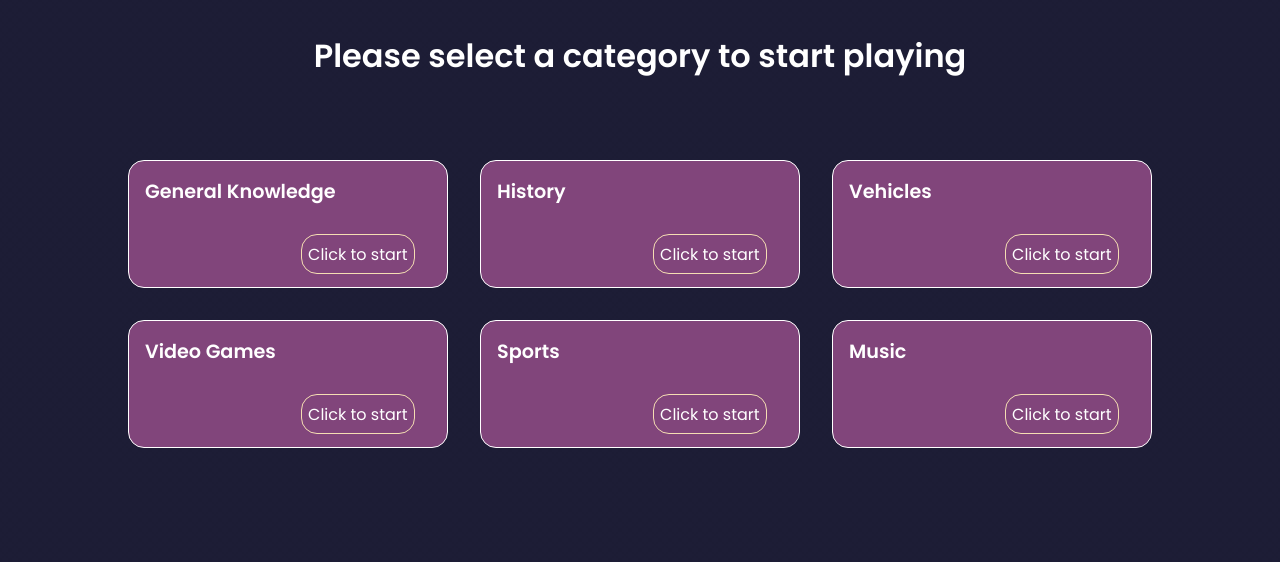
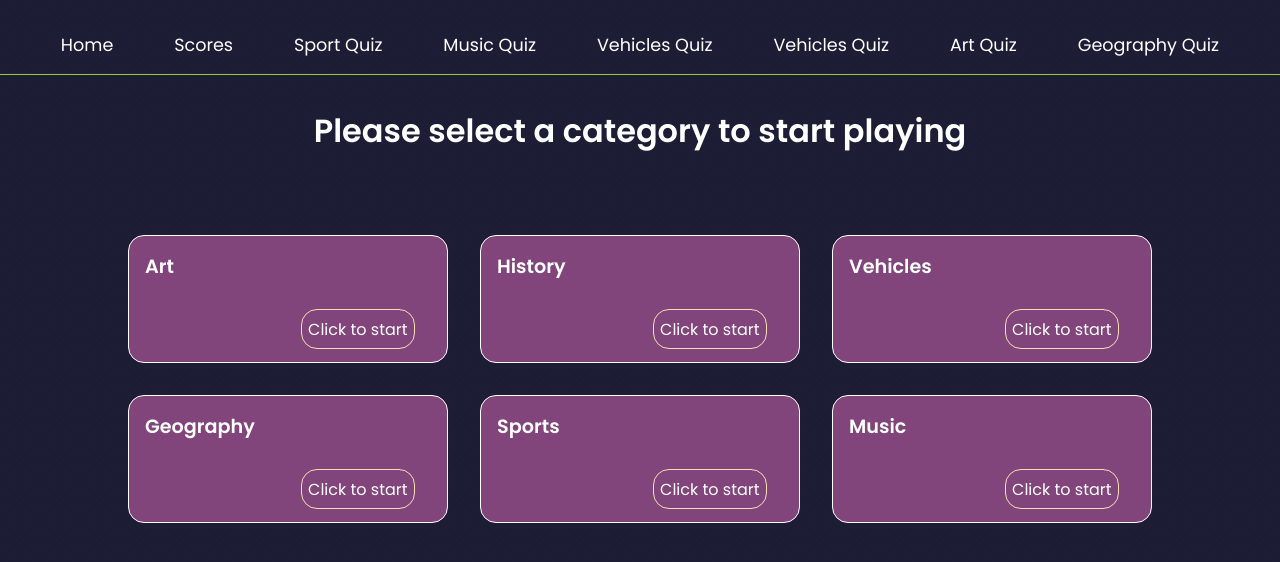
Before and after one commit to babaquero07/trivia-challenge-client, a React (Create React App) app: page /home in a window 1280 px wide. Shown: the top 562 px of the page. Built offline with nearby package versions, Linux system fonts and the light colour scheme.

Commit message:
NavBar terminado

```diff
--- a/src/App.jsx
+++ b/src/App.jsx
@@ -4,10 +4,12 @@ import LandingPage from "./Pages/LandingPage/LandingPage";
 import Home from "./Pages/Home/Home";
 import Game from "./Pages/Game/Game";
 import Scores from "./Pages/Scores/Scores";
+import Navbar from "./Components/NavBar/NavBar";
 
 const App = () => {
   return (
     <BrowserRouter>
+      <Navbar />
       <Routes>
         <Route exact path="/" element={<LandingPage />} />
         <Route exact path="/home" element={<Home />} />
--- /dev/null
+++ b/src/Components/NavBar/NavBar.jsx
@@ -0,0 +1,51 @@
+import React from "react";
+import { Link } from "react-router-dom";
+import style from "./NavBar.module.css";
+
+const Navbar = () => {
+  return (
+    <nav className={style.navBar}>
+      <li>
+        <Link className={style.navBar__link} to="/home">
+          Home
+        </Link>
+      </li>
+      <li>
+        <Link className={style.navBar__link} to="/scores">
+          Scores
+        </Link>
+      </li>
+      <li>
+        <Link className={style.navBar__link} to="/play/sports">
+          Sport Quiz
+        </Link>
+      </li>
+      <li>
+        <Link className={style.navBar__link} to="/play/music">
+          Music Quiz
+        </Link>
+      </li>
+      <li>
+        <Link className={style.navBar__link} to="/play/vehicles">
+          Vehicles Quiz
+        </Link>
+      </li>
+      <li>
+        <Link className={style.navBar__link} to="/play/history">
+          Vehicles Quiz
+        </Link>
+      </li>
+      <li>
+        <Link className={style.navBar__link} to="/play/art">
+          Art Quiz
+        </Link>
+      </li>
+      <li>
+        <Link className={style.navBar__link} to="/play/geography">
+          Geography Quiz
+        </Link>
+      </li>
+    </nav>
+  );
+};
+export default Navbar;
--- /dev/null
+++ b/src/Components/NavBar/NavBar.module.css
@@ -0,0 +1,18 @@
+.navBar {
+  display: flex;
+  width: 100vw;
+  margin: 1rem 0;
+  padding: 1rem 0;
+  justify-content: space-evenly;
+  border-bottom: 1px solid yellowgreen;
+}
+
+.navBar__link {
+  color: rgb(255, 255, 255);
+  font-size: 1.1rem;
+  cursor: pointer;
+}
+
+.navBar__link:hover {
+  color: blanchedalmond;
+}
--- a/src/Pages/Home/Home.jsx
+++ b/src/Pages/Home/Home.jsx
@@ -4,10 +4,10 @@ import style from "./Home.module.css";
 
 const Home = () => {
   const categories = [
-    "General Knowledge",
+    "Art",
     "History",
     "Vehicles",
-    "Video Games",
+    "Geography",
     "Sports",
     "Music",
   ];
```
